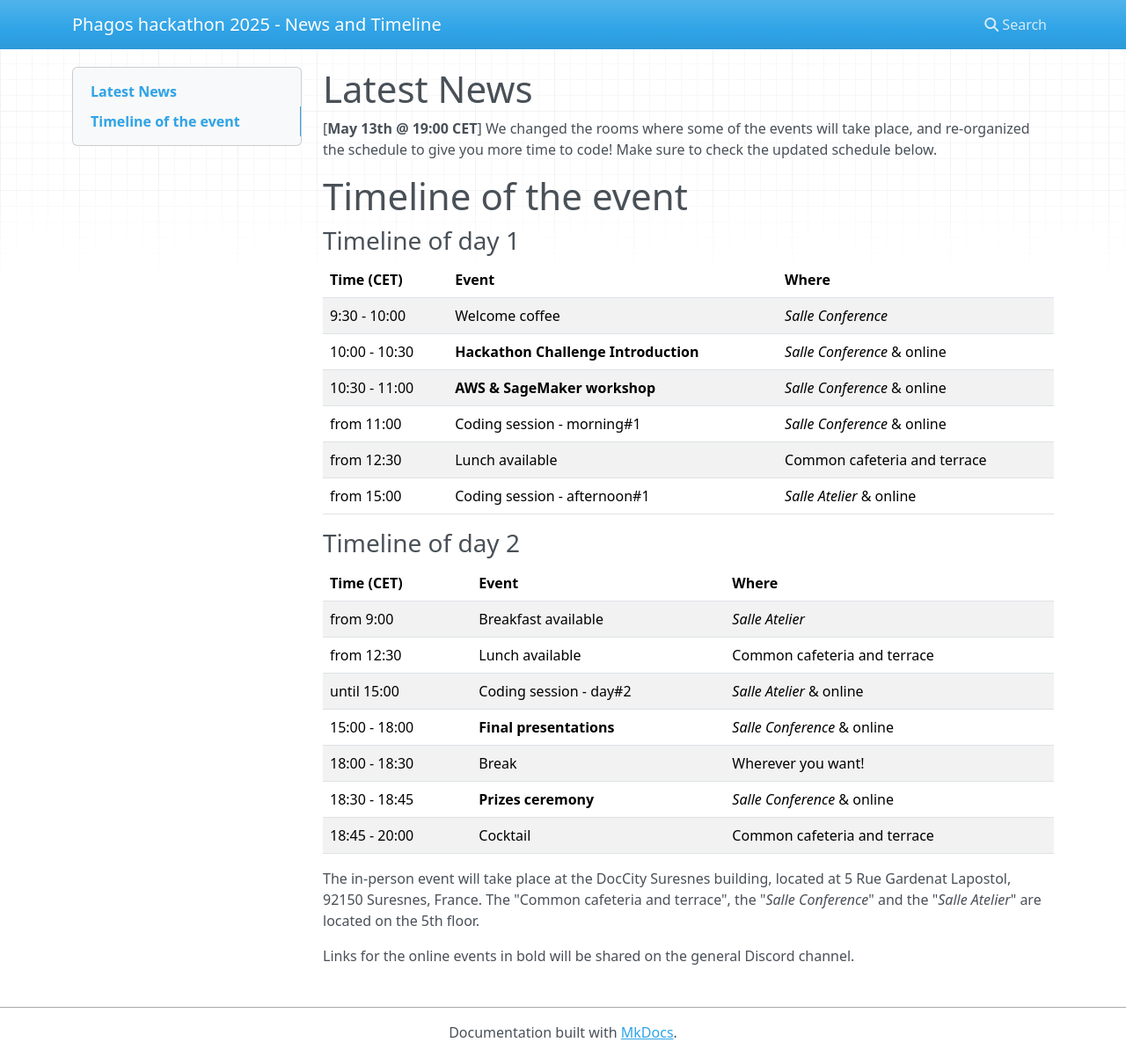
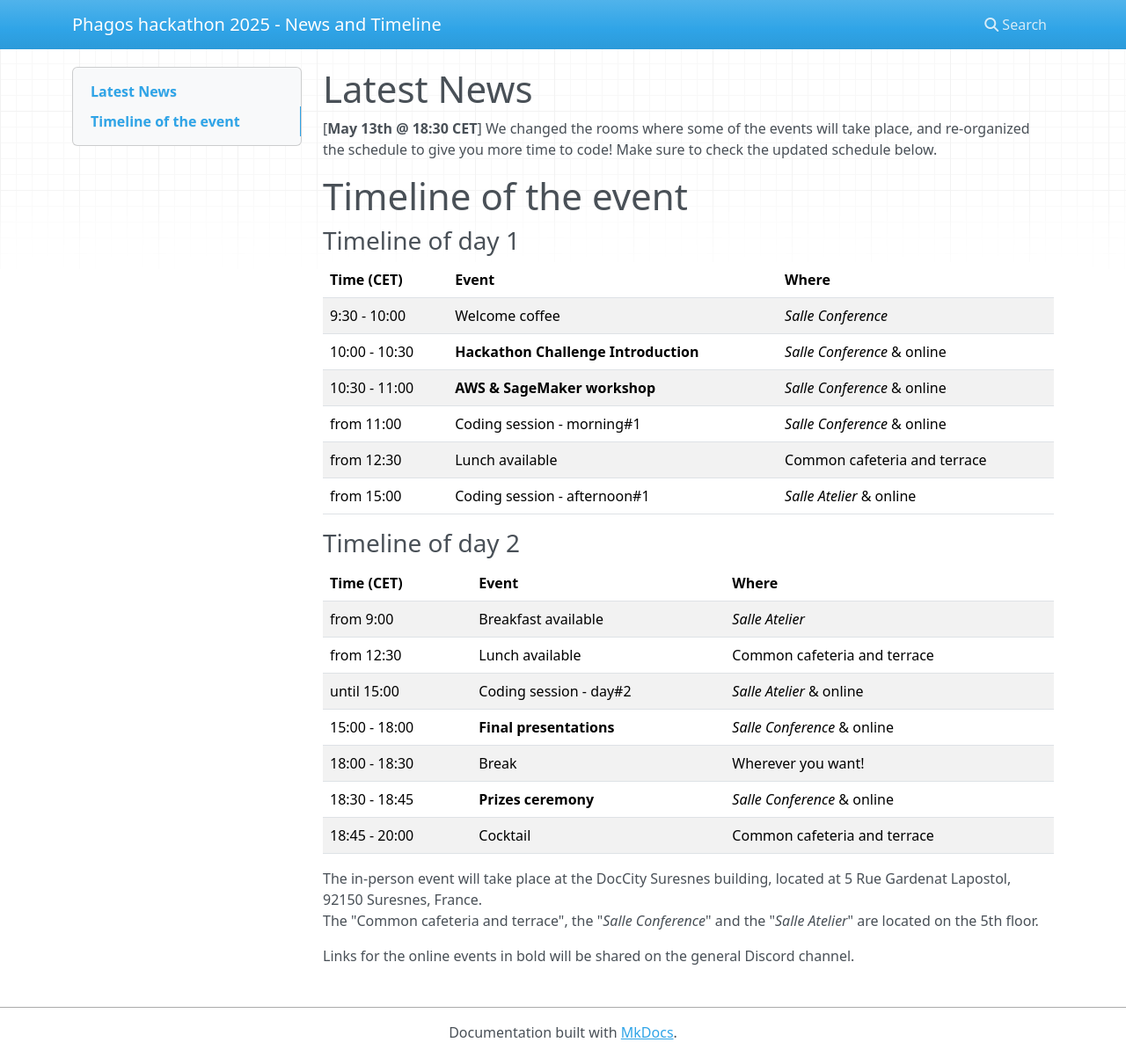
Before and after one commit to phagos-hackathon25/news-feed, an MkDocs documentation site: the page built from docs/index.md, in a window 1280 px wide and 1202 px high. Shown: the whole window at 88% size. Built offline with MkDocs 1.6.1, drawn with Linux system fonts in a browser that asks for light colours; nearby versions of some CDN libraries.

Commit message:
:wrench: minor fixes to the page

```diff
--- a/docs/index.md
+++ b/docs/index.md
@@ -1,6 +1,6 @@
 # Latest News
 
-[**May 13th @ 19:00 CET**] We changed the rooms where some of the events will take place, and re-organized the schedule to give you more time to code! Make sure to check the updated schedule below.
+[**May 13th @ 18:30 CET**] We changed the rooms where some of the events will take place, and re-organized the schedule to give you more time to code! Make sure to check the updated schedule below.
 
 # Timeline of the event
 
```
